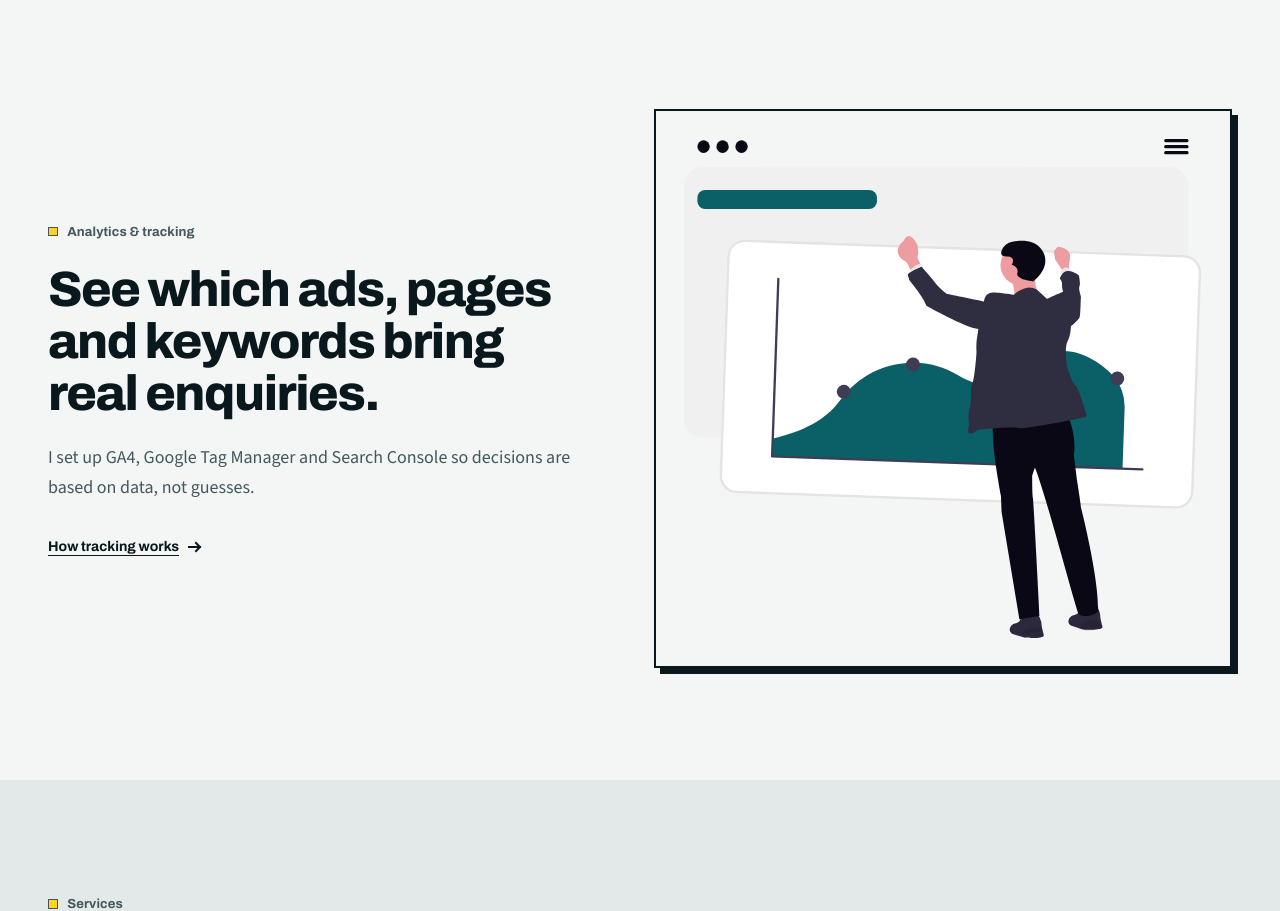
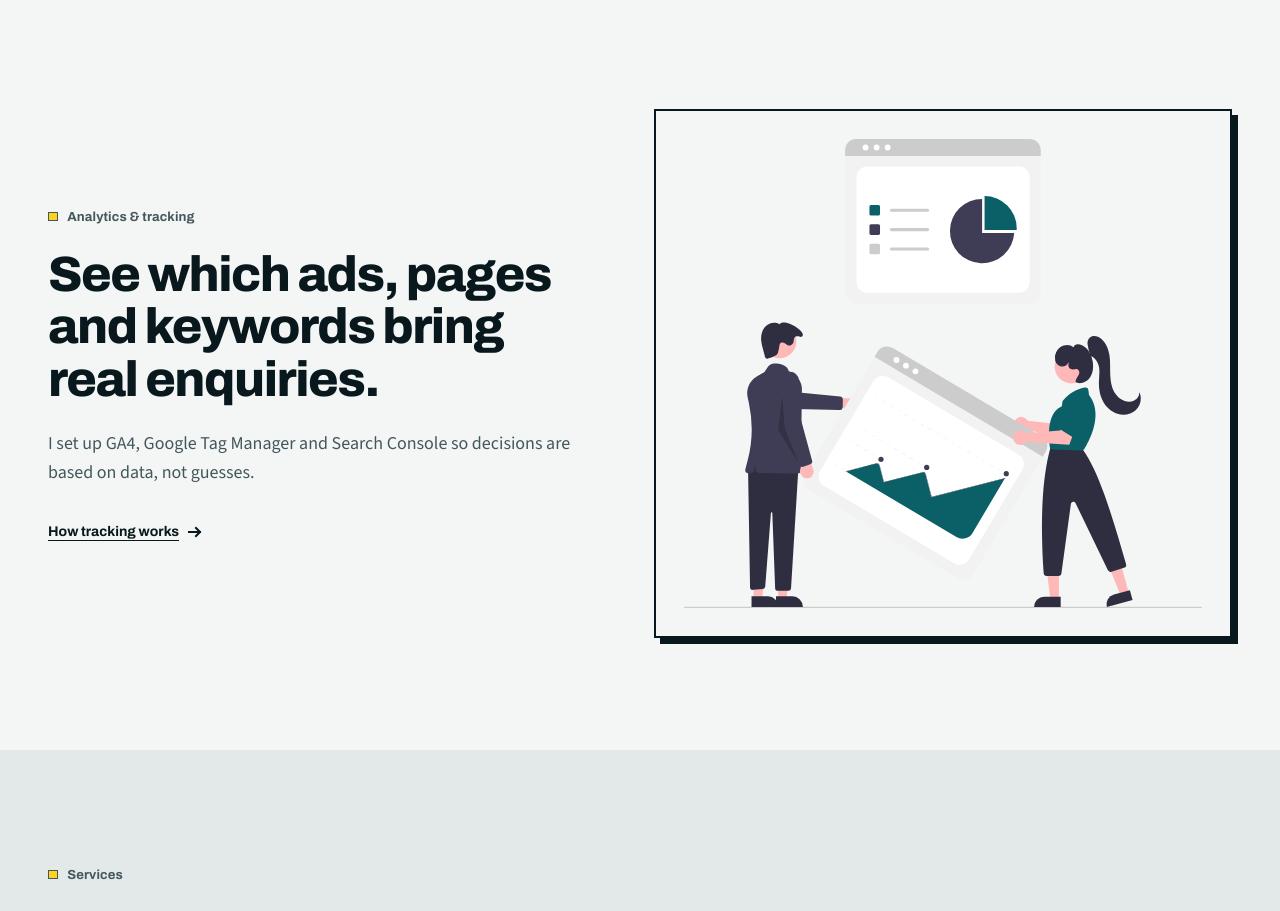
Before and after one commit to dhileep111/dhileepan-portfolio, a Next.js app: page / in a window 1280 px wide. Shown: the part 880-1791 px from the top of the page. Built offline with nearby package versions, Linux system fonts and the light colour scheme; no server answers.

Commit message:
Swap home analytics illustration

```diff
--- a/src/app/page.tsx
+++ b/src/app/page.tsx
@@ -48,7 +48,7 @@ export default function HomePage() {
               </Link>
             </p>
           </div>
-          <Illustration name="analytics-setup" className="mx-auto w-full max-w-lg lg:max-w-none" />
+          <Illustration name="analytics" className="mx-auto w-full max-w-lg lg:max-w-none" />
         </div>
       </Section>
 
--- a/src/components/Illustration.tsx
+++ b/src/components/Illustration.tsx
@@ -5,7 +5,7 @@ import { assetUrl } from "@/lib/assets";
  * attribution). Recoloured to the site's teal. They are decorative, so alt text is empty.
  */
 const art = {
-  "analytics-setup": { w: 800, h: 770 },
+  analytics: { w: 762, h: 690 },
   "marketing-analysis": { w: 960, h: 570 },
   "search-engines": { w: 935, h: 571 },
   "idea-to-plan": { w: 960, h: 424 },
```
Also changed, not shown: public/illustrations/analytics-setup.svg (deleted), public/illustrations/analytics.svg (added).
